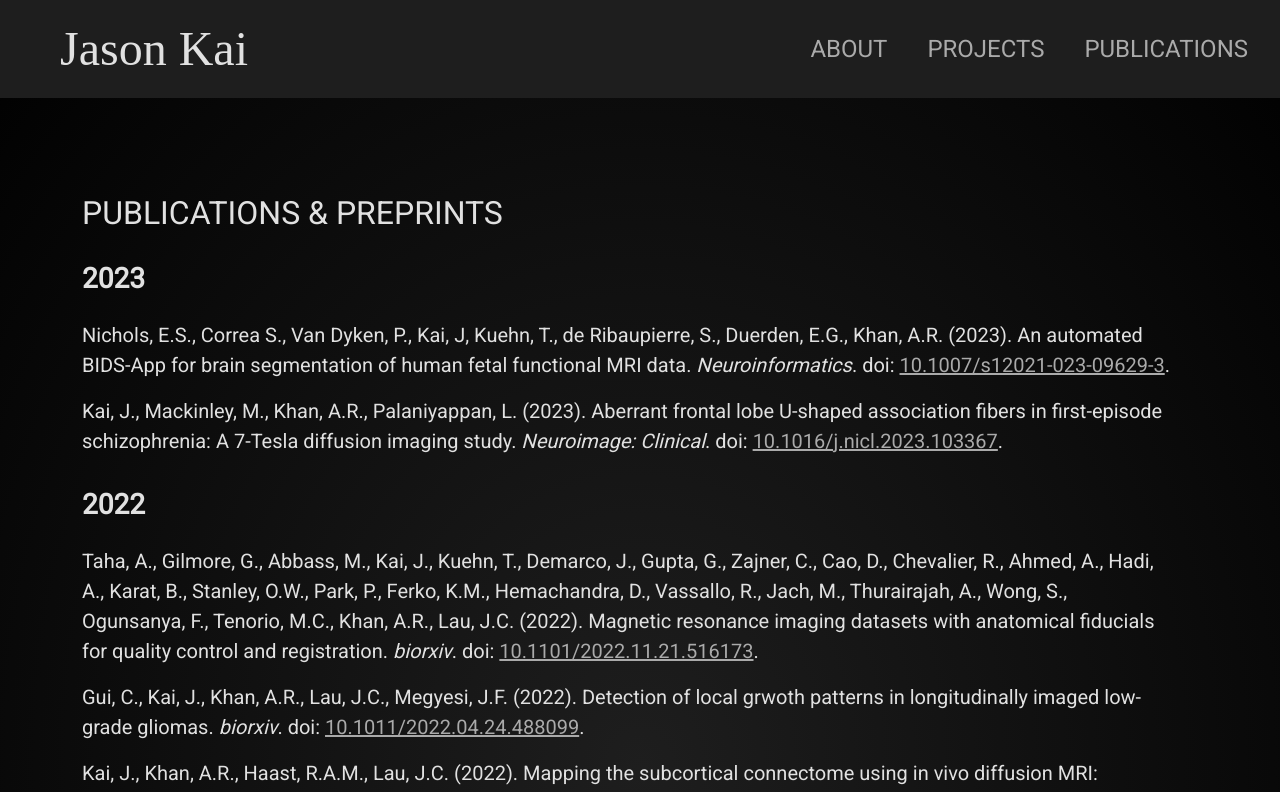
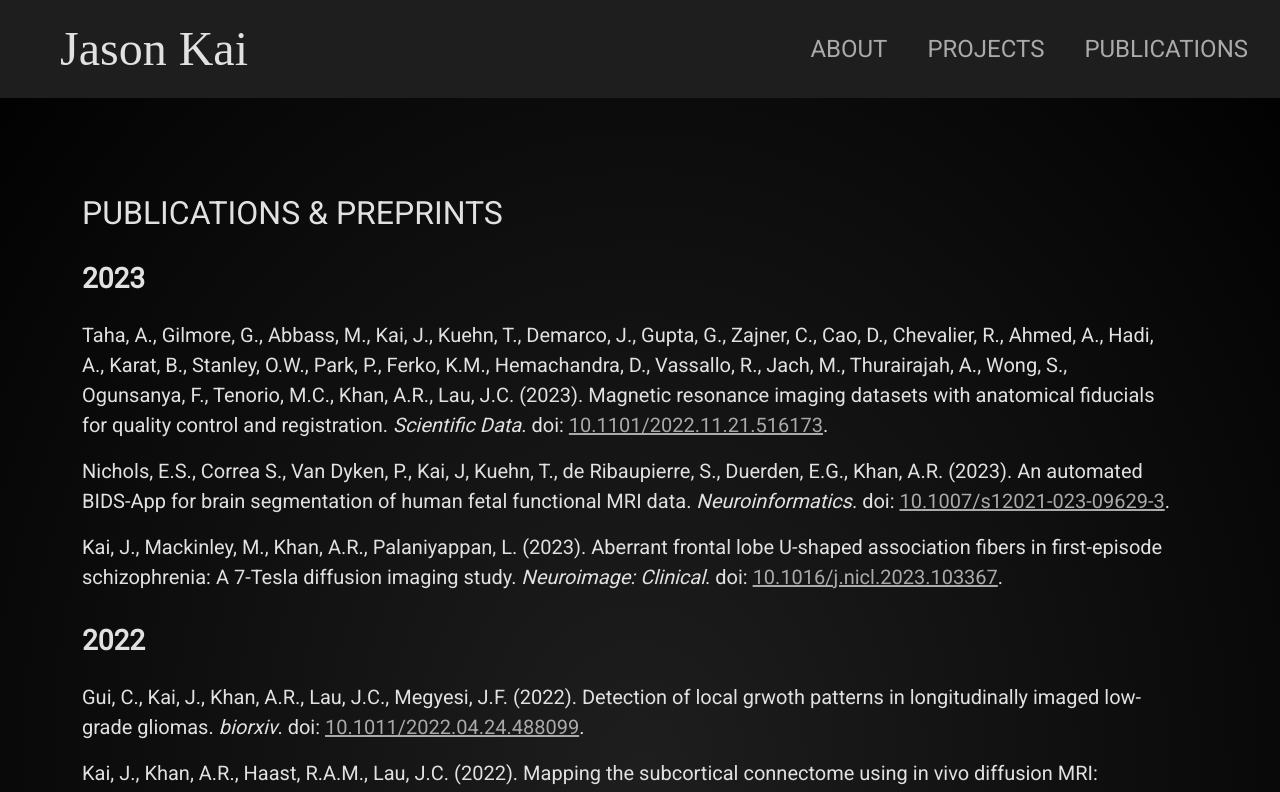
Before and after one commit to kaitj/kaitj.github.io, a Next.js app: page /publications in a window 1280 px wide. Shown: the top 792 px of the page. Built offline with nearby package versions, Linux system fonts and the light colour scheme; a web font is replaced by a local one.

Commit message:
update journal / acceptance for afids data paper

```diff
--- a/data/publications.ts
+++ b/data/publications.ts
@@ -1,69 +1,147 @@
-import pubProps from '../interfaces/publications'
+import pubProps from "../interfaces/publications";
 
 const pubData: pubProps[] = [
   {
     year: 2023,
-        authors: ["Nichols, E.S.", "Correa S.", "Van Dyken, P.", "Kai, J", "Kuehn, T.", "de Ribaupierre, S.", "Duerden, E.G.", "Khan, A.R."],
-        title: "An automated BIDS-App for brain segmentation of human fetal functional MRI data",
+    authors: [
+      "Taha, A.",
+      "Gilmore, G.",
+      "Abbass, M.",
+      "Kai, J.",
+      "Kuehn, T.",
+      "Demarco, J.",
+      "Gupta, G.",
+      "Zajner, C.",
+      "Cao, D.",
+      "Chevalier, R.",
+      "Ahmed, A.",
+      "Hadi, A.",
+      "Karat, B.",
+      "Stanley, O.W.",
+      "Park, P.",
+      "Ferko, K.M.",
+      "Hemachandra, D.",
+      "Vassallo, R.",
+      "Jach, M.",
+      "Thurairajah, A.",
+      "Wong, S.",
+      "Ogunsanya, F.",
+      "Tenorio, M.C.",
+      "Khan, A.R.",
+      "Lau, J.C.",
+    ],
+    title:
+      "Magnetic resonance imaging datasets with anatomical fiducials for quality control and registration",
+    journal: "Scientific Data",
+    doi: "10.1101/2022.11.21.516173",
+  },
+  {
+    year: 2023,
+    authors: [
+      "Nichols, E.S.",
+      "Correa S.",
+      "Van Dyken, P.",
+      "Kai, J",
+      "Kuehn, T.",
+      "de Ribaupierre, S.",
+      "Duerden, E.G.",
+      "Khan, A.R.",
+    ],
+    title:
+      "An automated BIDS-App for brain segmentation of human fetal functional MRI data",
     journal: "Neuroinformatics",
-        doi: "10.1007/s12021-023-09629-3"
+    doi: "10.1007/s12021-023-09629-3",
   },
   {
     year: 2023,
     authors: ["Kai, J.", "Mackinley, M.", "Khan, A.R.", "Palaniyappan, L."],
-        title: "Aberrant frontal lobe U-shaped association fibers in first-episode schizophrenia: A 7-Tesla diffusion imaging study",
+    title:
+      "Aberrant frontal lobe U-shaped association fibers in first-episode schizophrenia: A 7-Tesla diffusion imaging study",
     journal: "Neuroimage: Clinical",
-        doi: "10.1016/j.nicl.2023.103367"
-    },
-    {
-        year: 2022,
-        authors: ["Taha, A.", "Gilmore, G.", "Abbass, M.", "Kai, J.", "Kuehn, T.", "Demarco, J.", "Gupta, G.", "Zajner, C.", "Cao, D.", "Chevalier, R.", "Ahmed, A.", "Hadi, A.", "Karat, B.", "Stanley, O.W.", "Park, P.", "Ferko, K.M.", "Hemachandra, D.", "Vassallo, R.", "Jach, M.", "Thurairajah, A.", "Wong, S.", "Ogunsanya, F.", "Tenorio, M.C.", "Khan, A.R.", "Lau, J.C."],
-        title: "Magnetic resonance imaging datasets with anatomical fiducials for quality control and registration",
-        journal: "biorxiv",
-        doi: "10.1101/2022.11.21.516173"
+    doi: "10.1016/j.nicl.2023.103367",
   },
   {
     year: 2022,
     authors: ["Gui, C.", "Kai, J.", "Khan, A.R.", "Lau, J.C.", "Megyesi, J.F."],
-        title: "Detection of local grwoth patterns in longitudinally imaged low-grade gliomas",
+    title:
+      "Detection of local grwoth patterns in longitudinally imaged low-grade gliomas",
     journal: "biorxiv",
-        doi: "10.1011/2022.04.24.488099"
+    doi: "10.1011/2022.04.24.488099",
   },
   {
     year: 2022,
     authors: ["Kai, J.", "Khan, A.R.", "Haast, R.A.M.", "Lau, J.C."],
-        title: "Mapping the subcortical connectome using in vivo diffusion MRI: feasibility and reliability",
+    title:
+      "Mapping the subcortical connectome using in vivo diffusion MRI: feasibility and reliability",
     journal: "NeuroImage",
-        doi: "10.1016/j.neuroimage.2022.119553"
+    doi: "10.1016/j.neuroimage.2022.119553",
   },
   {
     year: 2022,
     authors: ["Kai, J.", "Khan, A.R."],
-        title: "Assessing the reliability of template-based clustering for tractography in healthy human adults",
+    title:
+      "Assessing the reliability of template-based clustering for tractography in healthy human adults",
     journal: "Frontiers in Neuroinformatics",
-        doi: "10.3389/fninf.2022.777853"
+    doi: "10.3389/fninf.2022.777853",
   },
   {
     year: 2021,
-        authors: ["Gau, R.", "Noble, S.", "Heuer, K.", "Bottenhorn, K.L.", "Bilgin, I.P.", "Yang, Y.-F.", "Huntenburg, J.M.", "Bayer, J.M.M.", "Bethlehem, R.A.I.", "Rhoads, S.A.", "Vogelbacher, C.", "Borghesani, V.", "Levitis, E.", "Wang, H.-T.", "Van Den Bossche, S.", "Kobeleva, X.", "Legarreta, J.H.", "Guay, S.", "Atay, S.M.", "...", "Zuo, X.-N."],
-        title: "Brainhack: Developing a culture of open, inclusive, community-driven neuroscience",
+    authors: [
+      "Gau, R.",
+      "Noble, S.",
+      "Heuer, K.",
+      "Bottenhorn, K.L.",
+      "Bilgin, I.P.",
+      "Yang, Y.-F.",
+      "Huntenburg, J.M.",
+      "Bayer, J.M.M.",
+      "Bethlehem, R.A.I.",
+      "Rhoads, S.A.",
+      "Vogelbacher, C.",
+      "Borghesani, V.",
+      "Levitis, E.",
+      "Wang, H.-T.",
+      "Van Den Bossche, S.",
+      "Kobeleva, X.",
+      "Legarreta, J.H.",
+      "Guay, S.",
+      "Atay, S.M.",
+      "...",
+      "Zuo, X.-N.",
+    ],
+    title:
+      "Brainhack: Developing a culture of open, inclusive, community-driven neuroscience",
     journal: "Neuron",
-        doi: "10.1016/j.neuron.2021.04.001"
+    doi: "10.1016/j.neuron.2021.04.001",
   },
   {
     year: 2020,
     authors: ["Arbabi, A.", "Kai, J.", "Khan, A.R.", "Baron, C.A."],
-        title: "Diffusion dispersion imaging: Mapping oscillating gradient spin-echo frequency dependence in the human brain",
+    title:
+      "Diffusion dispersion imaging: Mapping oscillating gradient spin-echo frequency dependence in the human brain",
     journal: "Magnetic Resonance in Medicine",
-        doi: "10.1002/mrm.28083"
+    doi: "10.1002/mrm.28083",
   },
   {
     year: 2019,
-        authors: ["Lau, J.C.", "Parrent, A.G.", "Demarco, J.", "Gupta, G.", "Kai, J.", "Stanley, O.W.", "Kuehn, T.", "Park, P.J.", "Ferko, K.", "Khan, A.R.", "Peters, T.M."],
-        title: "A framework for evaluating correspondence between brain images using anatomical fiducials",
+    authors: [
+      "Lau, J.C.",
+      "Parrent, A.G.",
+      "Demarco, J.",
+      "Gupta, G.",
+      "Kai, J.",
+      "Stanley, O.W.",
+      "Kuehn, T.",
+      "Park, P.J.",
+      "Ferko, K.",
+      "Khan, A.R.",
+      "Peters, T.M.",
+    ],
+    title:
+      "A framework for evaluating correspondence between brain images using anatomical fiducials",
     journal: "Human Brain Mapping",
-        doi: "10.1002.hbm.24693"
+    doi: "10.1002.hbm.24693",
   },
-]
+];
 
-export default pubData
+export default pubData;
```
Also changed, not shown: pages/index.tsx (+16 -19 lines). Lines whose indentation alone changed are shown as unchanged.
